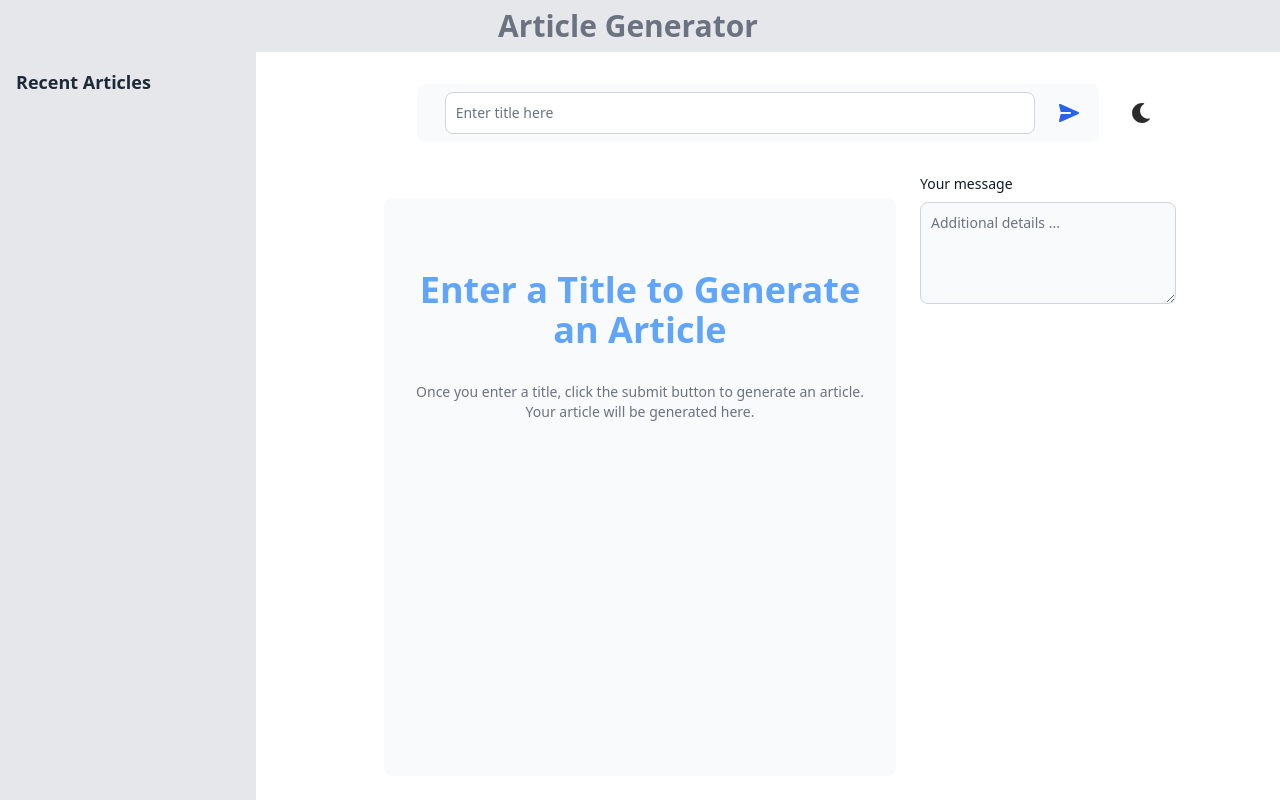
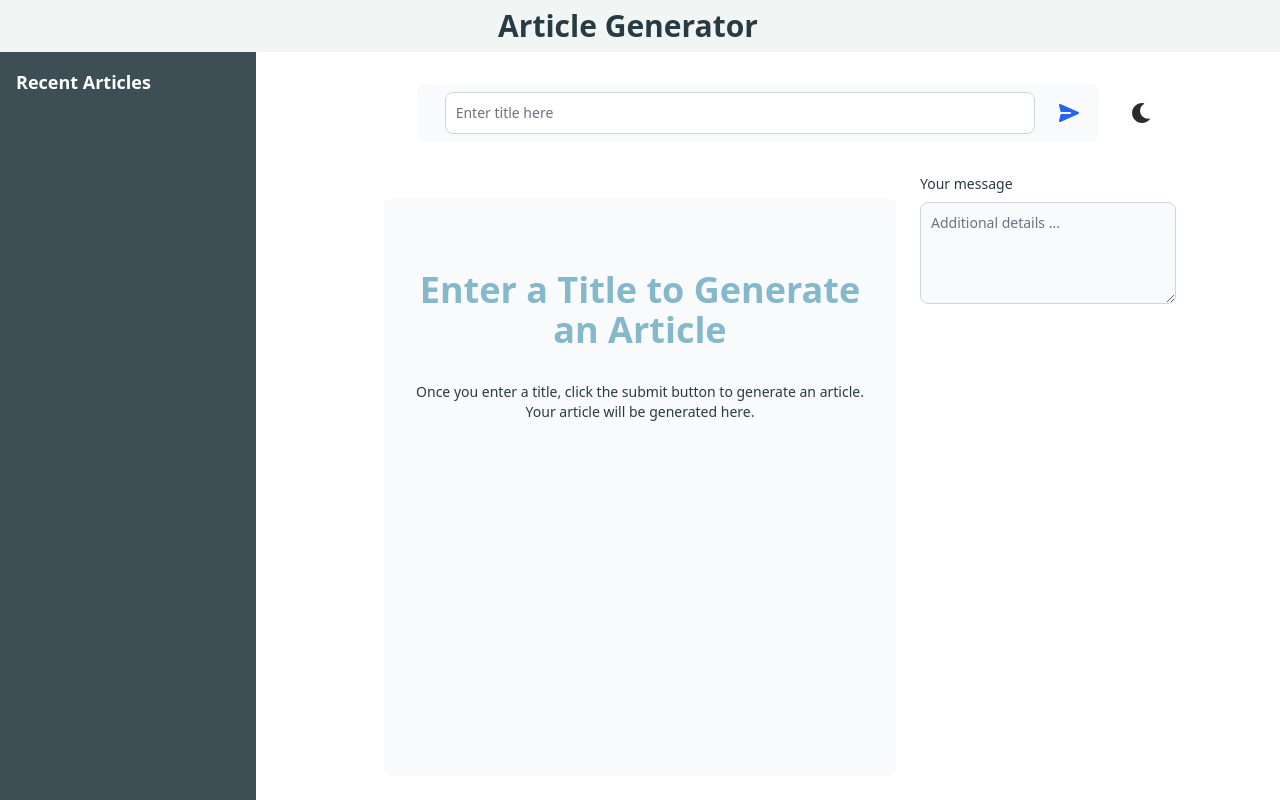
Before and after one commit to sami-bre/article-generator, a React (Create React App) app: page / in a window 1280 px wide. Built offline with nearby package versions, Linux system fonts and the light colour scheme.

Commit message:
Change the colors for light mode

```diff
--- a/src/App.js
+++ b/src/App.js
@@ -97,7 +97,7 @@ const App = () => {
 
   return (
     <div className="h-screen flex flex-col dark:bg-slate-950">
-      <header className="flex justify-between items-center px-4 py-2 bg-gray-200 dark:bg-gray-900 text-gray-500 dark:text-gray-200">
+      <header className="flex justify-between items-center px-4 py-2 bg-[#D1DDDB]/[0.3] dark:bg-gray-900 text-gray-500 dark:text-gray-200">
         <button
           className="block lg:hidden text-gray-500 dark:text-gray-400"
           onClick={toggleSidebar}
@@ -117,7 +117,9 @@ const App = () => {
           </svg>
         </button>
         <div className="text-center flex-grow">
-          <h1 className="text-3xl font-bold">Article Generator</h1>
+          <h1 className="text-3xl font-bold text-[#283B42] dark:text-gray-400">
+            Article Generator
+          </h1>
         </div>
         <div className="w-6"></div> {/* Placeholder for button */}
       </header>
--- a/src/GeneratedArticle.js
+++ b/src/GeneratedArticle.js
@@ -2,8 +2,10 @@ import React from "react";
 
 export const GeneratedArticle = ({ article }) => {
   return (
-    <div className="w-1/2 text-center rounded-lg bg-gray-50 dark:bg-gray-950 m-6 text-gray-800 dark:text-gray-300 py-10 px-4 flex flex-col">
-      <h2 className="text-xl font-bold mb-4">Generated Summary:</h2>
+    <div className="w-1/2 text-center rounded-lg bg-[#D1DDDB]/[0.3] dark:bg-gray-950 m-6 text-gray-800 dark:text-gray-300 py-10 px-4 flex flex-col">
+      <h2 className="text-xl text-[#1D6A96] font-bold mb-4">
+        Generated Summary:
+      </h2>
       <div className="text-left block text-sm leading-6 overflow-y-auto max-h-96">
         {article}
       </div>
--- a/src/InstructionsView.js
+++ b/src/InstructionsView.js
@@ -3,10 +3,10 @@ import React from "react";
 export const InstructionsView = () => {
   return (
     <div className="w-1/2 text-center rounded-lg bg-gray-50 dark:bg-gray-950 m-6 text-gray-800 dark:text-gray-300 py-10 px-4 flex flex-col">
-      <h2 className="text-4xl my-8 font-bold text-blue-400">
+      <h2 className="text-4xl my-8 font-bold text-[#85B8cB] dark:text-blue-400">
         Enter a Title to Generate an Article
       </h2>
-      <p className="text-sm text-gray-500">
+      <p className="text-sm text-[#283B42] dark:text-[#D1DDDB]">
         Once you enter a title, click the submit button to generate an article.
         Your article will be generated here.
       </p>
--- a/src/PromptArea.js
+++ b/src/PromptArea.js
@@ -5,7 +5,7 @@ export const PromptArea = ({ value, onChange }) => {
     <div className="w-1/4">
       <label
         for="message"
-        class="block mb-2 text-sm font-medium text-gray-900 dark:text-white"
+        class="block mb-2 text-sm font-medium text-[#283B42] dark:text-white"
       >
         Your message
       </label>
--- a/src/Sidebar.js
+++ b/src/Sidebar.js
@@ -2,15 +2,15 @@ import React from "react";
 
 export const Sidebar = ({ recentArticles }) => {
   return (
-    <div className="h-full bg-gray-200 dark:bg-gray-900 p-4 w-1/5 overflow-y-auto">
-      <h2 className="text-lg font-semibold mb-4 text-gray-800 dark:text-gray-300">
+    <div className="h-full bg-[#283B42]/[0.9] dark:bg-gray-900 p-4 w-1/5 overflow-y-auto">
+      <h2 className="text-lg font-semibold mb-4 text-white dark:text-gray-300">
         Recent Articles
       </h2>
       <ul className="list-none p-0 m-0">
         {recentArticles.map((article, index) => (
           <li
             key={index}
-            className="mb-2 hover:bg-gray-500 dark:text-gray-400 p-2 rounded"
+            className="mb-2 hover:bg-gray-500 text-white dark:text-gray-400 p-2 rounded"
           >
             <span className="cursor-pointer block truncate overflow-ellipsis">
               {article.title}
--- a/src/TitleInput.js
+++ b/src/TitleInput.js
@@ -12,7 +12,7 @@ export const TitleInput = ({ value, onChange, isDark, switchTheme }) => {
           id="title"
           value={value}
           onChange={onChange}
-          class="block mx-4 p-2.5 w-full text-sm text-gray-900 bg-white rounded-lg border border-gray-300 focus:ring-blue-500 focus:border-blue-500 dark:bg-gray-800 dark:border-gray-600 dark:placeholder-gray-400 dark:text-white dark:focus:ring-blue-500 dark:focus:border-blue-500"
+          class="block mx-4 p-2.5 w-full text-sm text-[#283B42] bg-white rounded-lg border border-gray-300 focus:ring-blue-500 focus:border-blue-500 dark:bg-gray-800 dark:border-gray-600 dark:placeholder-gray-400 dark:text-white dark:focus:ring-blue-500 dark:focus:border-blue-500"
           placeholder="Enter title here"
         ></input>
         <button
```
